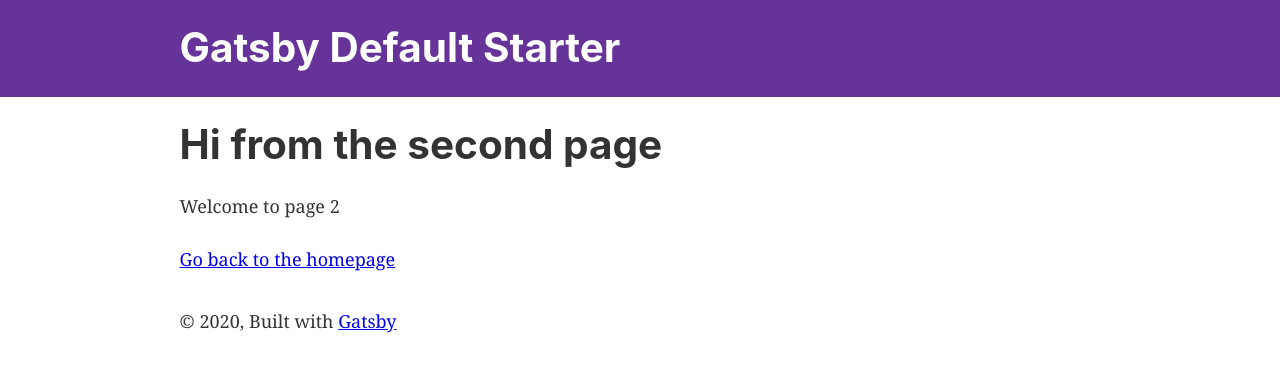
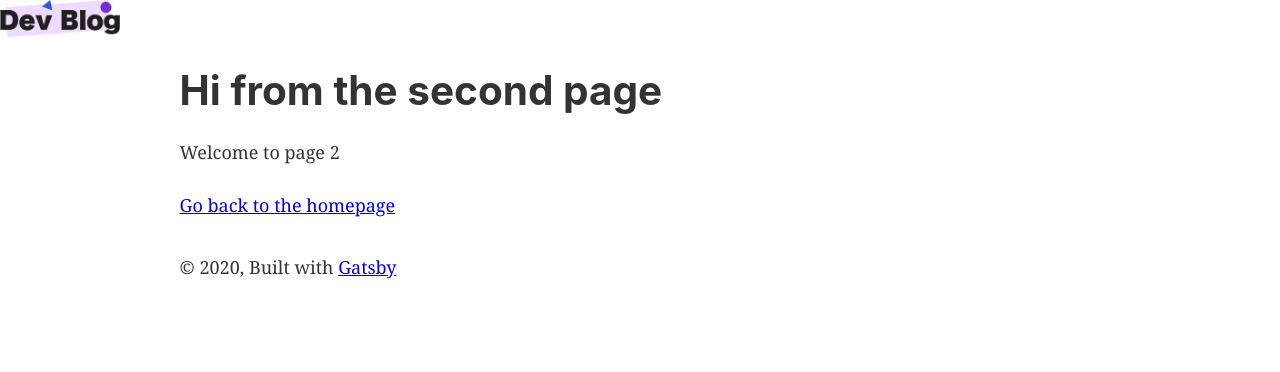
Before and after one commit to oriverk/gatsbyNyumon, a Gatsby site: page /page-2 in a window 1280 px wide. Built offline with nearby package versions, Linux system fonts and the light colour scheme; Gatsby itself is replaced by a stand-in of ours.

Commit message:
create Header and Footer

```diff
--- a/src/components/header.js
+++ b/src/components/header.js
@@ -1,42 +1,14 @@
+import React from "react"
 import { Link } from "gatsby"
-import PropTypes from "prop-types"
-import React from "react"
+import "../styles/header.css"
+import LOGO_IMG from "../../static/logo.png"
 
-const Header = ({ siteTitle }) => (
-  <header
-    style={{
-      background: `rebeccapurple`,
-      marginBottom: `1.45rem`,
-    }}
-  >
-    <div
-      style={{
-        margin: `0 auto`,
-        maxWidth: 960,
-        padding: `1.45rem 1.0875rem`,
-      }}
-    >
-      <h1 style={{ margin: 0 }}>
-        <Link
-          to="/"
-          style={{
-            color: `white`,
-            textDecoration: `none`,
-          }}
-        >
-          {siteTitle}
-        </Link>
-      </h1>
-    </div>
+const Header = () => (
+  <header>
+    <Link to="/">
+      <img src={LOGO_IMG} className="logo-image" alt="logo"></img>
+    </Link>
   </header>
 )
 
-Header.propTypes = {
-  siteTitle: PropTypes.string,
-}
-
-Header.defaultProps = {
-  siteTitle: ``,
-}
-
 export default Header
--- /dev/null
+++ b/src/styles/footer.css
@@ -0,0 +1,4 @@
+.footer {
+  color: #595959;
+  text-align: center;
+}
--- /dev/null
+++ b/src/styles/header.css
@@ -0,0 +1,3 @@
+.logo-image{
+  width: 120px;
+}
```
Also changed, not shown: src/components/footer.js (added, +10 -0 lines).
